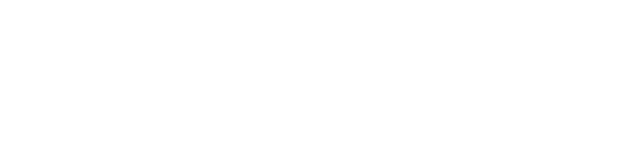
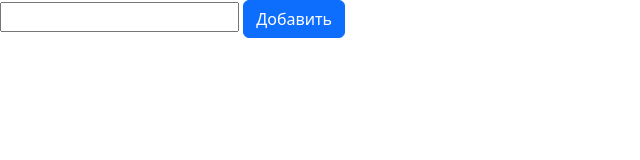
Before and after one commit to NastyaSinitsyna/frontend-project-11, a website built with Vite: page index.html in a window 1280 px wide. Shown: the whole page, without its empty margins (0-640 px from the left). Built offline with nearby package versions, Linux system fonts and the light colour scheme.

Commit message:
init html form

```diff
--- a/index.html
+++ b/index.html
@@ -3,10 +3,15 @@
   <head>
     <meta charset="UTF-8" />
     <meta name="viewport" content="width=device-width, initial-scale=1.0" />
-    <title>App</title>
+    <title>Rss reader</title>
   </head>
   <body>
-    <div id="app"></div>
+    <div id="app">
+      <form id="rss-form">
+        <input id="rss-input" type="url" required />
+        <button type="submit" class="btn btn-primary">Добавить</button>
+      </form>
+    </div>
     <script type="module" src="/src/main.js"></script>
   </body>
 </html>
```
Also changed, not shown: src/main.js (line endings or trailing spaces).
